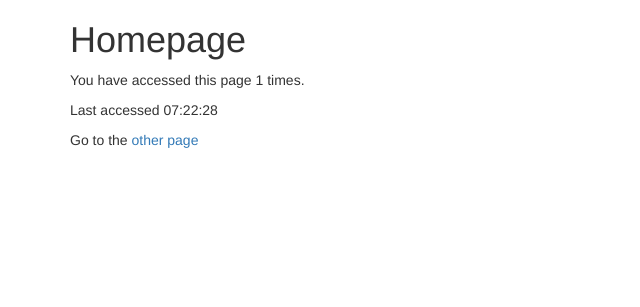
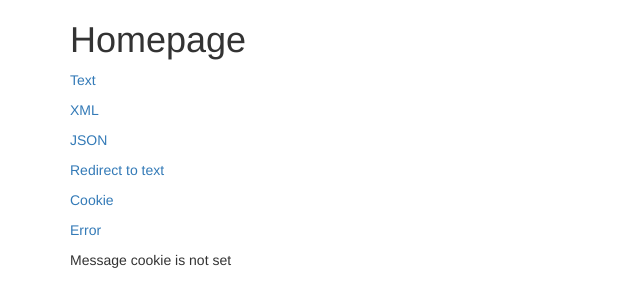
Before and after one commit to zavanton321/flask-demo, a Flask app: page / in a window 1280 px wide. Shown: the top 307 px of the page, without its empty margins (0-640 px from the left). Run offline with Flask 2, Linux system fonts and the light colour scheme; some libraries are stand-ins or nearby versions.

Commit message:
responses

```diff
--- a/app.py
+++ b/app.py
@@ -1,6 +1,4 @@
-from datetime import datetime
-
-from flask import Flask, render_template, session, g
+from flask import Flask, render_template, jsonify, url_for, redirect
 from flask_bootstrap import Bootstrap
 
 app = Flask(__name__)
@@ -8,23 +6,43 @@ bootstrap = Bootstrap(app)
 app.config["SECRET_KEY"] = "SOME_KEY"
 
 
-@app.before_request
-def before():
-    if "count" not in session:
-        session["count"] = 1
-    else:
-        session["count"] += 1
-    g.when = datetime.now().strftime("%H:%M:%S")
+@app.route("/")
+def home():
+    return render_template("main.html")
 
 
-@app.route("/")
-def home():
-    return render_template("main.html", count=session["count"], when=g.when)
+@app.route("/text")
+def text():
+    return render_template("Info.txt"), 200, {"Content-Type": "text/plain"}
 
 
-@app.route("/other")
-def other():
-    return render_template("other.html", count=session["count"], when=g.when)
+@app.route("/xml")
+def xml():
+    return "<h1>This is xml</h1>", \
+           200, \
+           {"Content-Type": "application/xml"}
+
+
+@app.route("/json")
+def json():
+    return jsonify({"Name": "Mike", "Age: ": 32})
+
+
+@app.route("/redirect")
+def redirect_page():
+    return redirect(url_for("text"))
+
+
+@app.route("/cookie")
+def cookie_demo():
+    result = redirect(url_for("home"))
+    result.set_cookie("message", "Nice to see you!")
+    return result
+
+
+@app.route("/error")
+def error_demo():
+    return "Bad request", 500
 
 
 if __name__ == "__main__":
--- /dev/null
+++ b/templates/Info.txt
@@ -0,0 +1,2 @@
+What is Lorem Ipsum?
+Lorem Ipsum is simply dummy text of the printing and typesetting industry. Lorem Ipsum has been the industry's standard dummy text ever since the 1500s, when an unknown printer took a galley of type and scrambled it to make a type specimen book. It has survived not only five centuries, but also the leap into electronic typesetting, remaining essentially unchanged. It was popularised in the 1960s with the release of Letraset sheets containing Lorem Ipsum passages, and more recently with desktop publishing software like Aldus PageMaker including versions of Lorem Ipsum.
--- a/templates/main.html
+++ b/templates/main.html
@@ -1,12 +1,21 @@
 {% extends "bootstrap/base.html" %}
 
-{% block title %} Session demo {% endblock %}
+{% block title %} Homepage {% endblock %}
 
 {% block content %}
     <div class="container">
         <h1>Homepage</h1>
-        <p>You have accessed this page {{ count }} times.</p>
-        <p>Last accessed {{ when }}</p>
-        <p>Go to the <a href="{{ url_for('other') }}">other page</a></p>
+        <p><a href="{{ url_for('text') }}">Text</a></p>
+        <p><a href="{{ url_for('xml') }}">XML</a></p>
+        <p><a href="{{ url_for('json') }}">JSON</a></p>
+        <p><a href="{{ url_for('redirect_page') }}">Redirect to text</a></p>
+        <p><a href="{{ url_for('cookie_demo') }}">Cookie</a></p>
+        <p><a href="{{ url_for('error_demo') }}">Error</a></p>
+
+        {% if "message" in request.cookies %}
+            <p>Message cookie is {{ request.cookies["message"] }}</p>
+        {% else %}
+            <p>Message cookie is not set</p>
+        {% endif %}
     </div>
 {% endblock %}
```
Also changed, not shown: templates/other.html (deleted, +0 -12 lines).
